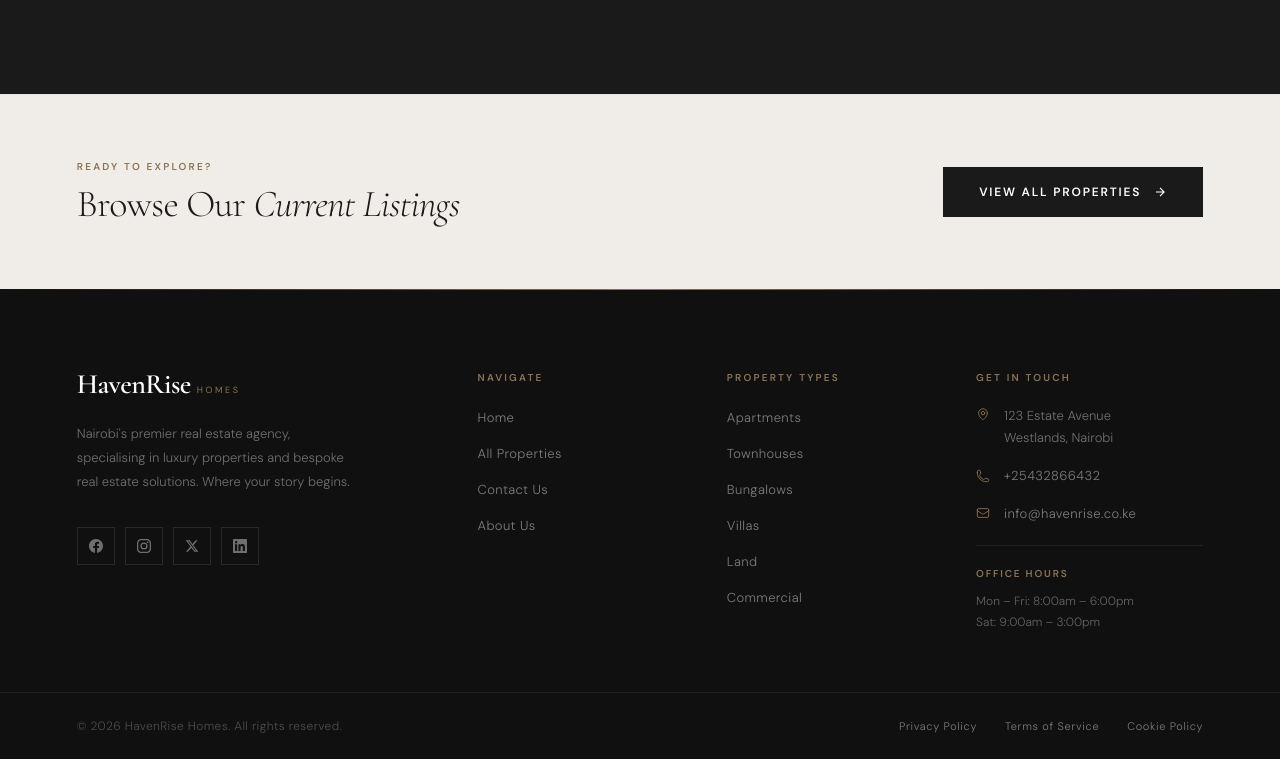
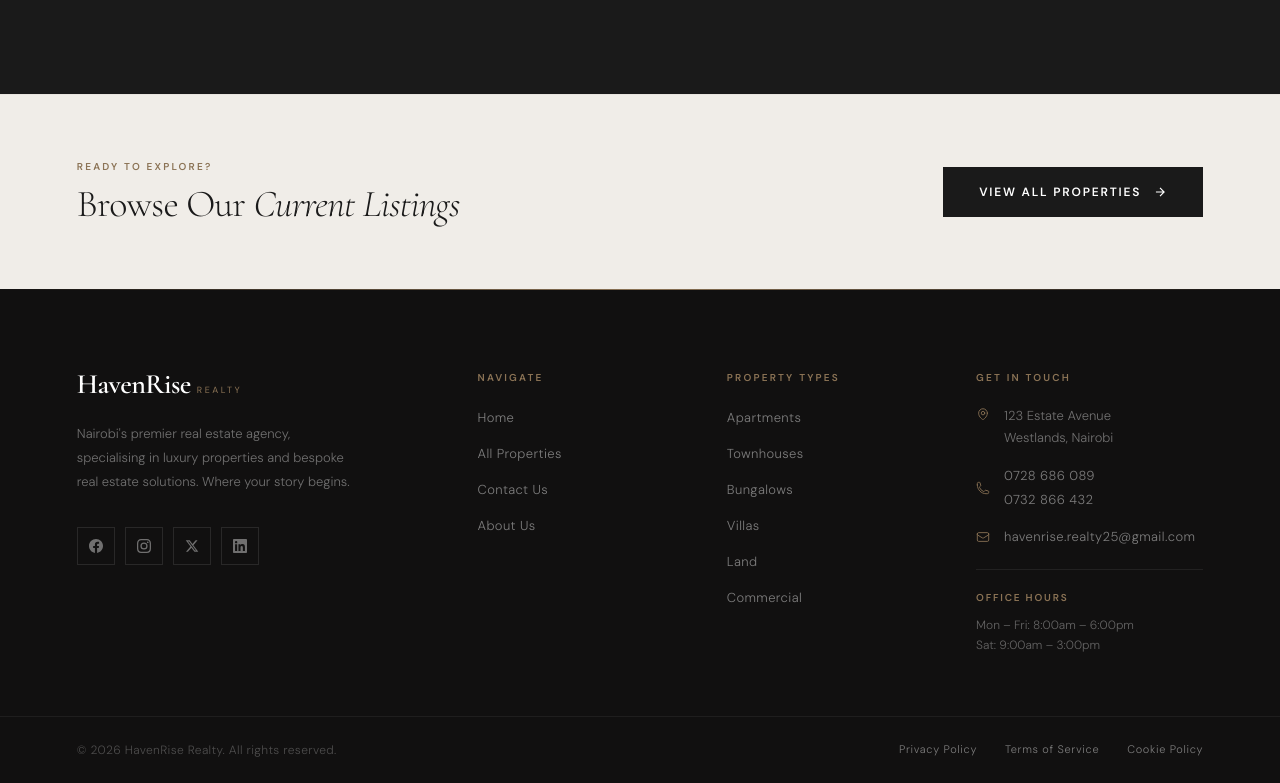
Before and after one commit to maqiie/Haven-homes, a React (Vite) app: page /contact in a window 1280 px wide. Shown: the part 2503-3286 px from the top of the page. Before the commit the page ends 3262 px from the top, so only its background shows below. Built offline with nearby package versions, Linux system fonts and the light colour scheme.

Commit message:
created the floating contact

```diff
--- a/src/components/FloatingChat.jsx
+++ b/src/components/FloatingChat.jsx
@@ -1,11 +1,8 @@
 import { useState, useEffect, useRef } from 'react'
-
 // ─── CONFIG ──────────────────────────────────────────────────────────────────
-// Replace with your actual WhatsApp number (international format, no + or spaces)
 const WHATSAPP_NUMBER = '254728686089'
 const WHATSAPP_MESSAGE = 'Hi HavenRise! I\'d like to enquire about a property.'
 // ─────────────────────────────────────────────────────────────────────────────
-
 const FloatingChat = () => {
   const [open, setOpen]         = useState(false)
   const [visible, setVisible]   = useState(false)
@@ -13,13 +10,11 @@ const FloatingChat = () => {
   const [sent, setSent]         = useState(false)
   const [activeTab, setActiveTab] = useState('chat') // 'chat' | 'call'
   const panelRef = useRef(null)
-
   // Show button after 2s
   useEffect(() => {
     const t = setTimeout(() => setVisible(true), 2000)
     return () => clearTimeout(t)
   }, [])
-
   // Close on outside click
   useEffect(() => {
     const handler = (e) => {
@@ -28,18 +23,15 @@ const FloatingChat = () => {
     if (open) document.addEventListener('mousedown', handler)
     return () => document.removeEventListener('mousedown', handler)
   }, [open])
-
   const handleWhatsApp = () => {
     const msg = inputVal.trim() || WHATSAPP_MESSAGE
     window.open(`https://wa.me/${WHATSAPP_NUMBER}?text=${encodeURIComponent(msg)}`, '_blank')
     setSent(true)
     setTimeout(() => { setSent(false); setInputVal(''); setOpen(false) }, 2000)
   }
-
   const handleKeyDown = (e) => {
     if (e.key === 'Enter' && !e.shiftKey) { e.preventDefault(); handleWhatsApp() }
   }
-
   return (
     <>
       <style>{`
@@ -115,16 +107,13 @@ const FloatingChat = () => {
           flex-shrink: 0;
         }
       `}</style>
-
       <div
         ref={panelRef}
         className="fchat-float-wrap"
         style={{ opacity: visible ? 1 : 0, transform: visible ? 'translateY(0)' : 'translateY(20px)' }}>
-
         {/* ── PANEL ── */}
         {open && (
           <div className="fchat-panel">
-
             {/* Header */}
             <div style={{ background: '#1a1a1a', padding: '20px 20px 18px' }}>
               <div style={{ display: 'flex', alignItems: 'center', justifyContent: 'space-between', marginBottom: 12 }}>
@@ -138,7 +127,7 @@ const FloatingChat = () => {
                     <span style={{ position: 'absolute', bottom: 1, right: 1, width: 10, height: 10, borderRadius: '50%', background: '#25D366', border: '2px solid #1a1a1a' }} />
                   </div>
                   <div>
-                    <p style={{ fontFamily: 'Cormorant Garamond, serif', fontSize: 17, fontWeight: 600, color: '#fff', lineHeight: 1 }}>HavenRise</p>
+                    <p style={{ fontFamily: 'Cormorant Garamond, serif', fontSize: 17, fontWeight: 600, color: '#fff', lineHeight: 1 }}>HavenRise Realty</p>
                     <p style={{ fontFamily: 'DM Sans, sans-serif', fontSize: 11, color: '#25D366', marginTop: 3, fontWeight: 400 }}>● Online now</p>
                   </div>
                 </div>
@@ -148,7 +137,6 @@ const FloatingChat = () => {
                 Typically replies within minutes. Start a conversation below.
               </p>
             </div>
-
             {/* Tabs */}
             <div style={{ display: 'flex', borderBottom: '1px solid #F0EDE8' }}>
               <button className="fchat-tab"
@@ -162,7 +150,6 @@ const FloatingChat = () => {
                 Call / Email
               </button>
             </div>
-
             {/* ── CHAT TAB ── */}
             {activeTab === 'chat' && (
               <>
@@ -173,13 +160,12 @@ const FloatingChat = () => {
                       <span style={{ fontFamily: 'Cormorant Garamond, serif', fontSize: 14, fontWeight: 600, color: '#fff' }}>H</span>
                     </div>
                     <div style={{ background: '#fff', padding: '12px 14px', fontSize: 13, fontFamily: 'DM Sans, sans-serif', color: '#333', lineHeight: 1.6, fontWeight: 300, boxShadow: '0 2px 8px rgba(0,0,0,0.06)', maxWidth: 230 }}>
-                      👋 Hi there! Welcome to <strong style={{ fontWeight: 600 }}>HavenRise Homes</strong>.<br />
+                      👋 Hi there! Welcome to <strong style={{ fontWeight: 600 }}>HavenRise Realty</strong>.<br />
                       Looking to buy, rent, or list a property? We're here to help!
                     </div>
                   </div>
                   <p style={{ fontFamily: 'DM Sans, sans-serif', fontSize: 10, color: '#ccc', marginTop: 6, marginLeft: 40, letterSpacing: '0.05em' }}>HavenRise · just now</p>
                 </div>
-
                 {sent ? (
                   <div style={{ padding: '20px', textAlign: 'center', background: '#f0fdf4' }}>
                     <p style={{ fontSize: 13, color: '#16a34a', fontFamily: 'DM Sans, sans-serif', fontWeight: 500 }}>
@@ -206,11 +192,11 @@ const FloatingChat = () => {
                 )}
               </>
             )}
-
             {/* ── CALL TAB ── */}
             {activeTab === 'call' && (
               <div style={{ paddingBottom: 4 }}>
-                <a href="tel:+254700000000" className="contact-row" style={{ textDecoration: 'none' }}>
+                {/* Call — primary number */}
+                <a href="tel:+254728686089" className="contact-row" style={{ textDecoration: 'none' }}>
                   <div className="contact-icon" style={{ background: '#EEF9F1' }}>
                     <svg width="17" height="17" fill="none" stroke="#16a34a" strokeWidth="1.5" viewBox="0 0 24 24">
                       <path strokeLinecap="round" strokeLinejoin="round" d="M2.25 6.75c0 8.284 6.716 15 15 15h2.25a2.25 2.25 0 002.25-2.25v-1.372c0-.516-.351-.966-.852-1.091l-4.423-1.106c-.44-.11-.902.055-1.173.417l-.97 1.293c-.282.376-.769.542-1.21.38a12.035 12.035 0 01-7.143-7.143c-.162-.441.004-.928.38-1.21l1.293-.97c.363-.271.527-.734.417-1.173L6.963 3.102a1.125 1.125 0 00-1.091-.852H4.5A2.25 2.25 0 002.25 4.5v2.25z"/>
@@ -218,11 +204,11 @@ const FloatingChat = () => {
                   </div>
                   <div>
                     <p style={{ fontFamily: 'DM Sans, sans-serif', fontSize: 13, fontWeight: 600, color: '#1a1a1a' }}>Call Us</p>
-                    <p style={{ fontFamily: 'DM Sans, sans-serif', fontSize: 12, color: '#888', marginTop: 2, fontWeight: 300 }}>+254 728686089</p>
+                    <p style={{ fontFamily: 'DM Sans, sans-serif', fontSize: 12, color: '#888', marginTop: 2, fontWeight: 300 }}>0728 686 089 / 0732 866 432</p>
                   </div>
                   <svg style={{ marginLeft: 'auto', color: '#ccc' }} width="14" height="14" viewBox="0 0 24 24" fill="none" stroke="currentColor" strokeWidth="2"><path d="M5 12h14M12 5l7 7-7 7"/></svg>
                 </a>
-
+                {/* WhatsApp */}
                 <a href={`https://wa.me/${WHATSAPP_NUMBER}`} target="_blank" rel="noreferrer" className="contact-row" style={{ textDecoration: 'none' }}>
                   <div className="contact-icon" style={{ background: '#EEF9F1' }}>
                     <svg width="17" height="17" viewBox="0 0 24 24" fill="#25D366">
@@ -235,8 +221,8 @@ const FloatingChat = () => {
                   </div>
                   <svg style={{ marginLeft: 'auto', color: '#ccc' }} width="14" height="14" viewBox="0 0 24 24" fill="none" stroke="currentColor" strokeWidth="2"><path d="M5 12h14M12 5l7 7-7 7"/></svg>
                 </a>
-
-                <a href="mailto:hello@havenrise.co.ke" className="contact-row" style={{ textDecoration: 'none' }}>
+                {/* Email */}
+                <a href="mailto:havenrise.realty25@gmail.com" className="contact-row" style={{ textDecoration: 'none' }}>
                   <div className="contact-icon" style={{ background: '#F5F0EB' }}>
                     <svg width="17" height="17" fill="none" stroke="#8B7355" strokeWidth="1.5" viewBox="0 0 24 24">
                       <path strokeLinecap="round" strokeLinejoin="round" d="M21.75 6.75v10.5a2.25 2.25 0 01-2.25 2.25h-15a2.25 2.25 0 01-2.25-2.25V6.75m19.5 0A2.25 2.25 0 0019.5 4.5h-15a2.25 2.25 0 00-2.25 2.25m19.5 0v.243a2.25 2.25 0 01-1.07 1.916l-7.5 4.615a2.25 2.25 0 01-2.36 0L3.32 8.91a2.25 2.25 0 01-1.07-1.916V6.75"/>
@@ -248,7 +234,7 @@ const FloatingChat = () => {
                   </div>
                   <svg style={{ marginLeft: 'auto', color: '#ccc' }} width="14" height="14" viewBox="0 0 24 24" fill="none" stroke="currentColor" strokeWidth="2"><path d="M5 12h14M12 5l7 7-7 7"/></svg>
                 </a>
-
+                {/* Book a viewing */}
                 <a href="#contact" onClick={() => setOpen(false)} className="contact-row" style={{ textDecoration: 'none' }}>
                   <div className="contact-icon" style={{ background: '#F0EDE8' }}>
                     <svg width="17" height="17" fill="none" stroke="#8B7355" strokeWidth="1.5" viewBox="0 0 24 24">
@@ -263,16 +249,14 @@ const FloatingChat = () => {
                 </a>
               </div>
             )}
-
             {/* Footer */}
             <div style={{ padding: '10px 16px', background: '#F9F7F4', borderTop: '1px solid #F0EDE8', textAlign: 'center' }}>
               <p style={{ fontFamily: 'DM Sans, sans-serif', fontSize: 10, color: '#ccc', letterSpacing: '0.08em' }}>
-                Powered by <span style={{ color: '#8B7355', fontWeight: 600 }}>HavenRise</span>
+                Powered by <span style={{ color: '#8B7355', fontWeight: 600 }}>HavenRise Realty</span>
               </p>
             </div>
           </div>
         )}
-
         {/* ── TRIGGER BUTTON ── */}
         <div style={{ display: 'flex', flexDirection: 'column', alignItems: 'flex-end', gap: 10 }}>
           {/* Label pill — shows when closed */}
@@ -281,21 +265,17 @@ const FloatingChat = () => {
               Chat with us ✦
             </div>
           )}
-
           <button
             className="fchat-btn"
             onClick={() => setOpen(o => !o)}
             aria-label="Open live chat">
             {/* Pulse ring when closed */}
             {!open && <div className="pulse-ring" />}
-
             {open ? (
-              // Close icon
               <svg width="20" height="20" viewBox="0 0 24 24" fill="none" stroke="white" strokeWidth="2">
                 <path strokeLinecap="round" strokeLinejoin="round" d="M6 18L18 6M6 6l12 12"/>
               </svg>
             ) : (
-              // Chat bubble icon
               <svg width="22" height="22" viewBox="0 0 24 24" fill="white">
                 <path d="M20 2H4c-1.1 0-2 .9-2 2v18l4-4h14c1.1 0 2-.9 2-2V4c0-1.1-.9-2-2-2zm-2 12H6v-2h12v2zm0-3H6V9h12v2zm0-3H6V6h12v2z"/>
               </svg>
@@ -306,5 +286,4 @@ const FloatingChat = () => {
     </>
   )
 }
-
 export default FloatingChat
--- a/src/components/Footer.jsx
+++ b/src/components/Footer.jsx
@@ -1,23 +1,18 @@
 import { Link } from 'react-router-dom'
-
 const currentYear = new Date().getFullYear()
-
 const navLinks      = [['/', 'Home'], ['/properties', 'All Properties'], ['/contact', 'Contact Us'], ['/about', 'About Us']]
 const propertyTypes = ['Apartments', 'Townhouses', 'Bungalows', 'Villas', 'Land', 'Commercial']
 const legalLinks    = ['Privacy Policy', 'Terms of Service', 'Cookie Policy']
-
 const socials = [
   { label: 'Facebook', path: 'M24 12.073c0-6.627-5.373-12-12-12s-12 5.373-12 12c0 5.99 4.388 10.954 10.125 11.854v-8.385H7.078v-3.47h3.047V9.43c0-3.007 1.792-4.669 4.533-4.669 1.312 0 2.686.235 2.686.235v2.953H15.83c-1.491 0-1.956.925-1.956 1.874v2.25h3.328l-.532 3.47h-2.796v8.385C19.612 23.027 24 18.062 24 12.073z' },
   { label: 'Instagram', path: 'M12 2.163c3.204 0 3.584.012 4.85.07 3.252.148 4.771 1.691 4.919 4.919.058 1.265.069 1.645.069 4.849 0 3.205-.012 3.584-.069 4.849-.149 3.225-1.664 4.771-4.919 4.919-1.266.058-1.644.07-4.85.07-3.204 0-3.584-.012-4.849-.07-3.26-.149-4.771-1.699-4.919-4.92-.058-1.265-.07-1.644-.07-4.849 0-3.204.013-3.583.07-4.849.149-3.227 1.664-4.771 4.919-4.919 1.266-.057 1.645-.069 4.849-.069zM12 0C8.741 0 8.333.014 7.053.072 2.695.272.273 2.69.073 7.052.014 8.333 0 8.741 0 12c0 3.259.014 3.668.072 4.948.2 4.358 2.618 6.78 6.98 6.98C8.333 23.986 8.741 24 12 24c3.259 0 3.668-.014 4.948-.072 4.354-.2 6.782-2.618 6.979-6.98.059-1.28.073-1.689.073-4.948 0-3.259-.014-3.667-.072-4.947-.196-4.354-2.617-6.78-6.979-6.98C15.668.014 15.259 0 12 0zm0 5.838a6.162 6.162 0 100 12.324 6.162 6.162 0 000-12.324zM12 16a4 4 0 110-8 4 4 0 010 8zm6.406-11.845a1.44 1.44 0 100 2.881 1.44 1.44 0 000-2.881z' },
   { label: 'Twitter / X', path: 'M18.244 2.25h3.308l-7.227 8.26 8.502 11.24H16.17l-5.214-6.817L4.99 21.75H1.68l7.73-8.835L1.254 2.25H8.08l4.713 6.231zm-1.161 17.52h1.833L7.084 4.126H5.117z' },
   { label: 'LinkedIn',  path: 'M20.447 20.452h-3.554v-5.569c0-1.328-.027-3.037-1.852-3.037-1.853 0-2.136 1.445-2.136 2.939v5.667H9.351V9h3.414v1.561h.046c.477-.9 1.637-1.85 3.37-1.85 3.601 0 4.267 2.37 4.267 5.455v6.286zM5.337 7.433a2.062 2.062 0 01-2.063-2.065 2.064 2.064 0 112.063 2.065zm1.782 13.019H3.555V9h3.564v11.452zM22.225 0H1.771C.792 0 0 .774 0 1.729v20.542C0 23.227.792 24 1.771 24h20.451C23.2 24 24 23.227 24 22.271V1.729C24 .774 23.2 0 22.222 0h.003z' },
 ]
-
 const Footer = () => (
   <footer style={{ background: '#111010', color: 'rgba(255,255,255,0.55)', fontFamily: "'DM Sans', sans-serif" }}>
     <style>{`
       @import url('https://fonts.googleapis.com/css2?family=Cormorant+Garamond:wght@400;600&family=DM+Sans:wght@300;400;500&display=swap');
-
       /* ── Links ────────────────────────── */
       .footer-link {
         color: rgba(255,255,255,0.45);
@@ -29,7 +24,6 @@ const Footer = () => (
         display: inline-block;
       }
       .footer-link:hover { color: #8B7355; }
-
       /* ── Social ───────────────────────── */
       .footer-social {
         display: flex;
@@ -48,7 +42,6 @@ const Footer = () => (
         color: #8B7355;
         background: rgba(139,115,85,0.08);
       }
-
       /* ── Column label ─────────────────── */
       .footer-col-label {
         font-size: 10px;
@@ -59,7 +52,6 @@ const Footer = () => (
         margin-bottom: 20px;
         display: block;
       }
-
       /* ══════════════════════════════════════════════════
          RESPONSIVE BREAKPOINTS
          xl  : ≤ 1200px  (4-col gets tighter)
@@ -68,13 +60,11 @@ const Footer = () => (
          sm  : ≤  600px  (single column stacked)
          xs  : ≤  420px  (minimal padding, tighter type)
       ══════════════════════════════════════════════════ */
-
       /* ── xl ───────────────────────────── */
       @media (max-width: 1200px) {
         .footer-grid    { grid-template-columns: 1.5fr 1fr 1fr 1.2fr !important; gap: 40px !important; }
         .footer-main    { padding: 72px 6vw 52px !important; }
       }
-
       /* ── lg: 2×2 grid ─────────────────── */
       @media (max-width: 1024px) {
         .footer-grid    { grid-template-columns: 1fr 1fr !important; gap: 48px 40px !important; }
@@ -83,7 +73,6 @@ const Footer = () => (
         .footer-brand-inner { max-width: 480px; }
         .footer-bottom  { flex-direction: row !important; }
       }
-
       /* ── md ───────────────────────────── */
       @media (max-width: 768px) {
         .footer-grid    { grid-template-columns: 1fr 1fr !important; gap: 40px 28px !important; }
@@ -93,7 +82,6 @@ const Footer = () => (
         .footer-copy    { font-size: 11px !important; }
         .footer-link    { font-size: 12px !important; }
       }
-
       /* ── sm: single column ────────────── */
       @media (max-width: 600px) {
         .footer-grid    { grid-template-columns: 1fr !important; gap: 40px !important; }
@@ -107,7 +95,6 @@ const Footer = () => (
         .footer-contact-item a { font-size: 12px !important; }
         .footer-col-label { margin-bottom: 14px !important; }
       }
-
       /* ── xs ───────────────────────────── */
       @media (max-width: 420px) {
         .footer-main    { padding: 44px 4vw 36px !important; }
@@ -118,31 +105,26 @@ const Footer = () => (
         .footer-bottom-links { gap: 12px 16px !important; }
         .footer-social  { width: 34px !important; height: 34px !important; }
       }
-
       /* ── Print ────────────────────────── */
       @media print {
         footer { display: none !important; }
       }
-
       /* ── Reduced motion ───────────────── */
       @media (prefers-reduced-motion: reduce) {
         .footer-link, .footer-social { transition: none !important; }
       }
     `}</style>
-
     {/* Top accent line */}
     <div style={{ height: 1, background: 'linear-gradient(to right, transparent, #8B7355, transparent)' }} aria-hidden="true" />
-
     {/* ── MAIN GRID ─────────────────────────────────────────── */}
     <div className="footer-main" style={{ maxWidth: 1400, margin: '0 auto', padding: '80px 6vw 60px' }}>
       <div className="footer-grid" style={{ display: 'grid', gridTemplateColumns: '1.8fr 1fr 1fr 1.2fr', gap: 60 }}>
-
         {/* ── Brand ── */}
         <div className="footer-brand">
           <div className="footer-brand-inner">
             <Link to="/" style={{ textDecoration: 'none', display: 'inline-flex', alignItems: 'baseline', gap: 6, marginBottom: 24 }}>
               <span className="footer-logo" style={{ fontFamily: 'Cormorant Garamond, serif', fontSize: 28, fontWeight: 600, color: '#fff', letterSpacing: '-0.02em', lineHeight: 1 }}>HavenRise</span>
-              <span className="footer-logo-sub" style={{ fontFamily: 'DM Sans, sans-serif', fontSize: 9, fontWeight: 400, letterSpacing: '0.28em', textTransform: 'uppercase', color: '#8B7355' }}>Homes</span>
+              <span className="footer-logo-sub" style={{ fontFamily: 'DM Sans, sans-serif', fontSize: 9, fontWeight: 400, letterSpacing: '0.28em', textTransform: 'uppercase', color: '#8B7355' }}>Realty</span>
             </Link>
             <p style={{ fontSize: 13, lineHeight: 1.85, fontWeight: 300, color: 'rgba(255,255,255,0.4)', maxWidth: 280, marginBottom: 32 }}>
               Nairobi's premier real estate agency, specialising in luxury properties and bespoke real estate solutions. Where your story begins.
@@ -158,7 +140,6 @@ const Footer = () => (
             </div>
           </div>
         </div>
-
         {/* ── Navigate ── */}
         <nav aria-label="Footer navigation">
           <span className="footer-col-label">Navigate</span>
@@ -170,7 +151,6 @@ const Footer = () => (
             ))}
           </ul>
         </nav>
-
         {/* ── Property Types ── */}
         <div>
           <span className="footer-col-label">Property Types</span>
@@ -182,12 +162,10 @@ const Footer = () => (
             ))}
           </ul>
         </div>
-
         {/* ── Contact ── */}
         <address style={{ fontStyle: 'normal' }}>
           <span className="footer-col-label">Get in Touch</span>
           <div style={{ display: 'flex', flexDirection: 'column', gap: 18 }}>
-
             {/* Address */}
             <div className="footer-contact-item" style={{ display: 'flex', gap: 14, alignItems: 'flex-start' }}>
               <svg style={{ width: 14, height: 14, color: '#8B7355', flexShrink: 0, marginTop: 2 }} fill="none" stroke="currentColor" strokeWidth="1.5" viewBox="0 0 24 24" aria-hidden="true">
@@ -198,23 +176,23 @@ const Footer = () => (
                 123 Estate Avenue<br />Westlands, Nairobi
               </p>
             </div>
-
             {/* Phone */}
             <div className="footer-contact-item" style={{ display: 'flex', gap: 14, alignItems: 'center' }}>
               <svg style={{ width: 14, height: 14, color: '#8B7355', flexShrink: 0 }} fill="none" stroke="currentColor" strokeWidth="1.5" viewBox="0 0 24 24" aria-hidden="true">
                 <path strokeLinecap="round" strokeLinejoin="round" d="M2.25 6.75c0 8.284 6.716 15 15 15h2.25a2.25 2.25 0 002.25-2.25v-1.372c0-.516-.351-.966-.852-1.091l-4.423-1.106c-.44-.11-.902.055-1.173.417l-.97 1.293c-.282.376-.769.542-1.21.38a12.035 12.035 0 01-7.143-7.143c-.162-.441.004-.928.38-1.21l1.293-.97c.363-.271.527-.734.417-1.173L6.963 3.102a1.125 1.125 0 00-1.091-.852H4.5A2.25 2.25 0 002.25 4.5v2.25z"/>
               </svg>
-              <a href="tel:+254728686089" className="footer-link">+25432866432</a>
+              <div style={{ display: 'flex', flexDirection: 'column', gap: 4 }}>
+                <a href="tel:+254728686089" className="footer-link">0728 686 089</a>
+                <a href="tel:+254732866432" className="footer-link">0732 866 432</a>
+              </div>
             </div>
-
             {/* Email */}
             <div className="footer-contact-item" style={{ display: 'flex', gap: 14, alignItems: 'center' }}>
               <svg style={{ width: 14, height: 14, color: '#8B7355', flexShrink: 0 }} fill="none" stroke="currentColor" strokeWidth="1.5" viewBox="0 0 24 24" aria-hidden="true">
                 <path strokeLinecap="round" strokeLinejoin="round" d="M21.75 6.75v10.5a2.25 2.25 0 01-2.25 2.25h-15a2.25 2.25 0 01-2.25-2.25V6.75m19.5 0A2.25 2.25 0 0019.5 4.5h-15a2.25 2.25 0 00-2.25 2.25m19.5 0v.243a2.25 2.25 0 01-1.07 1.916l-7.5 4.615a2.25 2.25 0 01-2.36 0L3.32 8.91a2.25 2.25 0 01-1.07-1.916V6.75"/>
               </svg>
-              <a href="mailto:havenrise.realty25@gmail.com" className="footer-link">info@havenrise.co.ke</a>
+              <a href="mailto:havenrise.realty25@gmail.com" className="footer-link">havenrise.realty25@gmail.com</a>
             </div>
-
             {/* Office hours */}
             <div style={{ paddingTop: 20, marginTop: 4, borderTop: '1px solid rgba(255,255,255,0.07)' }}>
               <p style={{ fontSize: 10, letterSpacing: '0.18em', textTransform: 'uppercase', color: '#8B7355', fontWeight: 600, marginBottom: 10 }}>Office Hours</p>
@@ -227,12 +205,11 @@ const Footer = () => (
         </address>
       </div>
     </div>
-
     {/* ── BOTTOM BAR ──────────────────────────────────────── */}
     <div style={{ borderTop: '1px solid rgba(255,255,255,0.06)' }}>
       <div className="footer-bottom" style={{ maxWidth: 1400, margin: '0 auto', padding: '24px 6vw', display: 'flex', justifyContent: 'space-between', alignItems: 'center', flexWrap: 'wrap', gap: 16 }}>
         <p className="footer-copy" style={{ fontSize: 12, color: 'rgba(255,255,255,0.25)', fontWeight: 300, letterSpacing: '0.03em' }}>
-          © {currentYear} HavenRise Homes. All rights reserved.
+          © {currentYear} HavenRise Realty. All rights reserved.
         </p>
         <div className="footer-bottom-links" style={{ display: 'flex', gap: 28, flexWrap: 'wrap' }}>
           {legalLinks.map(item => (
@@ -243,5 +220,4 @@ const Footer = () => (
     </div>
   </footer>
 )
-
 export default Footer
```
